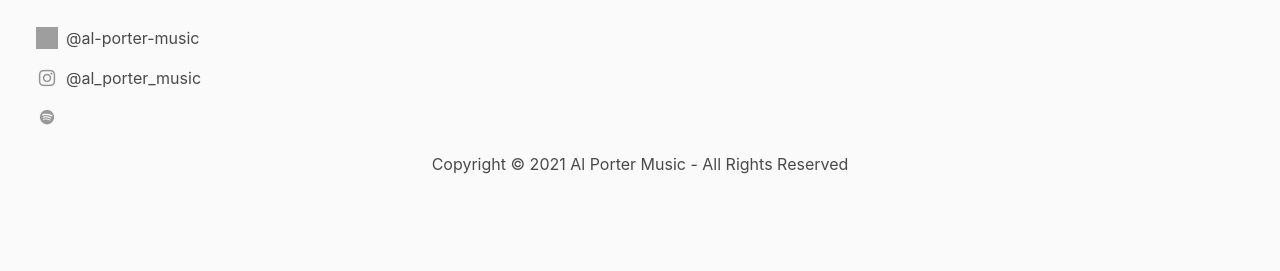
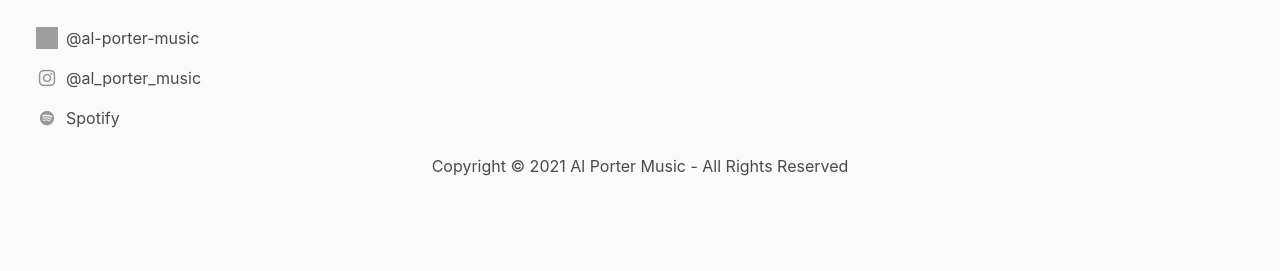
Before and after one commit to ashepherd/alan-porter-music, a Jekyll site: the page built from index.html, in a window 1280 px wide. Shown: the part 1054-1325 px from the top of the page. Built offline with Jekyll 4.4.1, drawn with Linux system fonts in a browser that asks for light colours; grey boxes are pictures that could not be loaded.

Commit message:
Update footer.html

```diff
--- a/_includes/footer.html
+++ b/_includes/footer.html
@@ -12,7 +12,7 @@
       <a class="navbar-item" href="//instagram.com/{{ site.social.instagram.id }}" target="_blank" data-config-id="instagram"><img class="mr-2" alt="Instagram - {{ site.social.instagram.id }}" src="images/instagram.webp" style="width: 22px; height: 22px; object-fit: cover;">  @{{ site.social.instagram.id }}</a>
     {% endif %}
     {% if site.social.spotify.playlist.id %}
-      <a class="navbar-item" href="://open.spotify.com/playlist/{{ site.social.spotify.playlist.id }}" target="_blank" data-config-id="spotify"><img class="mr-2" alt="Spotify" src="images/spotify.webp" style="width: 22px; height: 22px; object-fit: cover;"> {{ site.social.spotify.id }}</a>
+      <a class="navbar-item" href="://open.spotify.com/playlist/{{ site.social.spotify.playlist.id }}" target="_blank" data-config-id="spotify"><img class="mr-2" alt="Spotify" src="images/spotify.webp" style="width: 22px; height: 22px; object-fit: cover;"> Spotify</a>
     {% endif %}
     {% if site.social.facebook.id %}
       <a class="navbar-item" href="//facebook.com/{{ site.social.facebook.id }}" target="_blank" data-config-id="facebook"><img class="mr-2" alt="Facebook" src="images/facebook.webp" style="width: 22px; height: 22px; object-fit: cover;"> {{ site.social.facebook.id }}</a>
```
